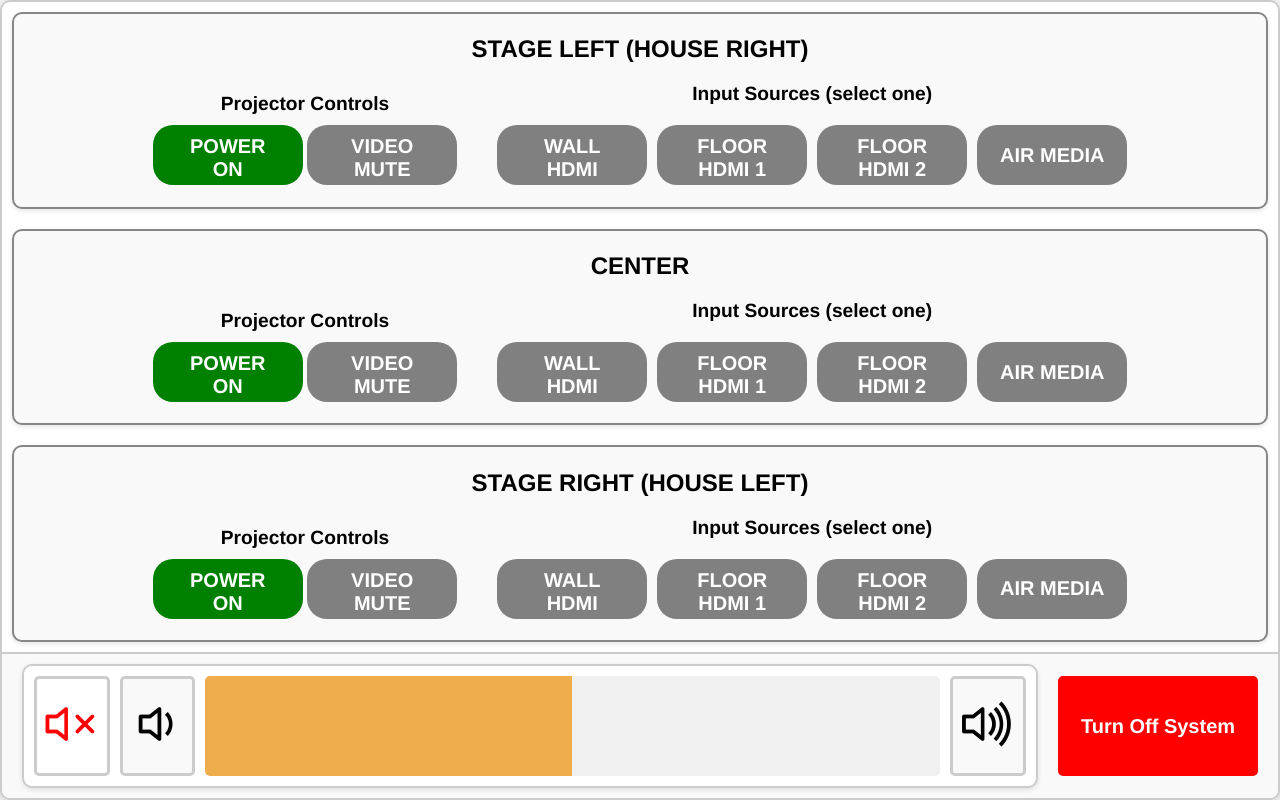
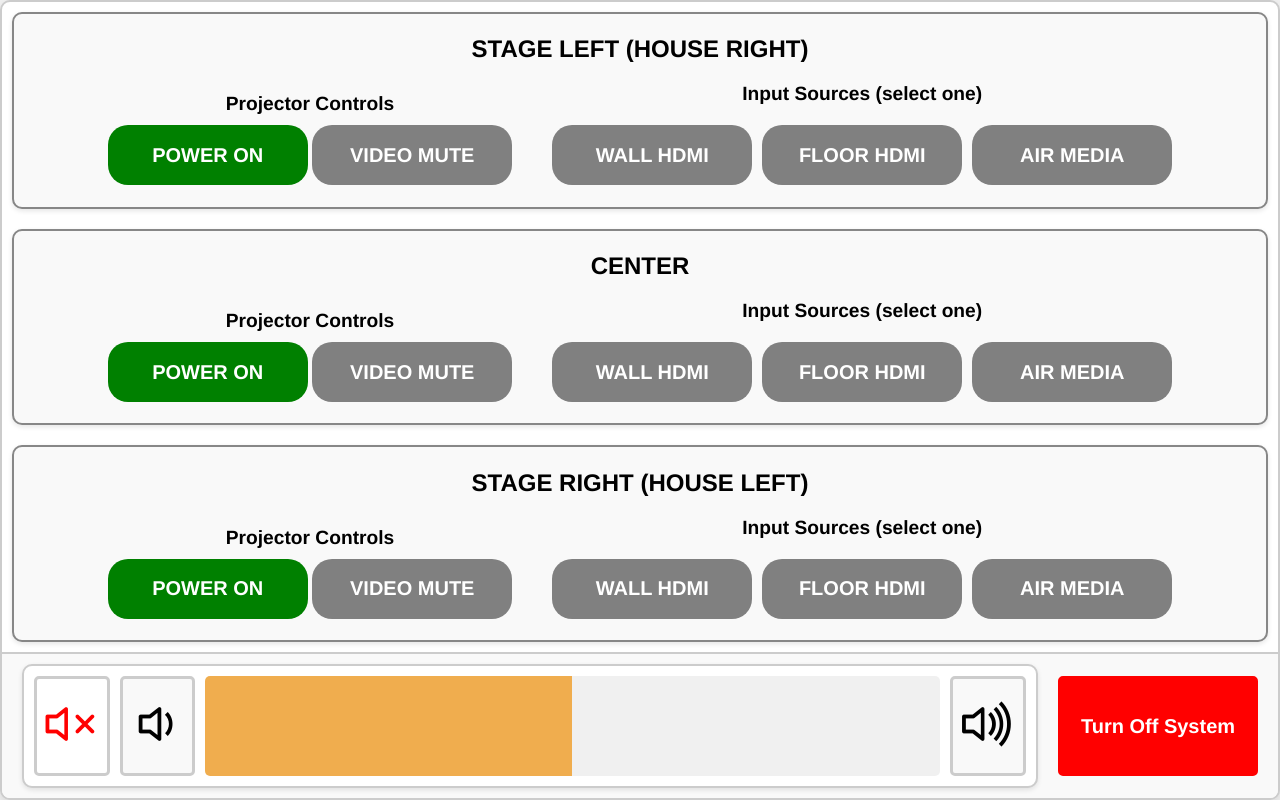
Before and after one commit to jon-ebu/crestron-controlpanel, a SvelteKit app in the folder crestron-touchpanel/: page / in a window 1280 px wide. Built offline with nearby package versions, Linux system fonts and the light colour scheme.

Commit message:
tweak for 2 screen 3 input

```diff
--- a/crestron-touchpanel/src/lib/Button.svelte
+++ b/crestron-touchpanel/src/lib/Button.svelte
@@ -42,7 +42,7 @@
     border: none;
     cursor: pointer;
     border-radius: 20px;
-    width: 150px;
+    width: 200px;
     height: 60px;
     text-align: center;
     white-space: wrap;
--- a/crestron-touchpanel/src/routes/+page.svelte
+++ b/crestron-touchpanel/src/routes/+page.svelte
@@ -11,14 +11,8 @@
       unselectedColor: "gray",
     },
     {
-      selectedLabel: "FLOOR HDMI 1",
-      unselectedLabel: "FLOOR HDMI 1",
-      selectedColor: "black",
-      unselectedColor: "gray",
-    },
-    {
-      selectedLabel: "FLOOR HDMI 2",
-      unselectedLabel: "FLOOR HDMI 2",
+      selectedLabel: "FLOOR HDMI",
+      unselectedLabel: "FLOOR HDMI",
       selectedColor: "black",
       unselectedColor: "gray",
     },
```
